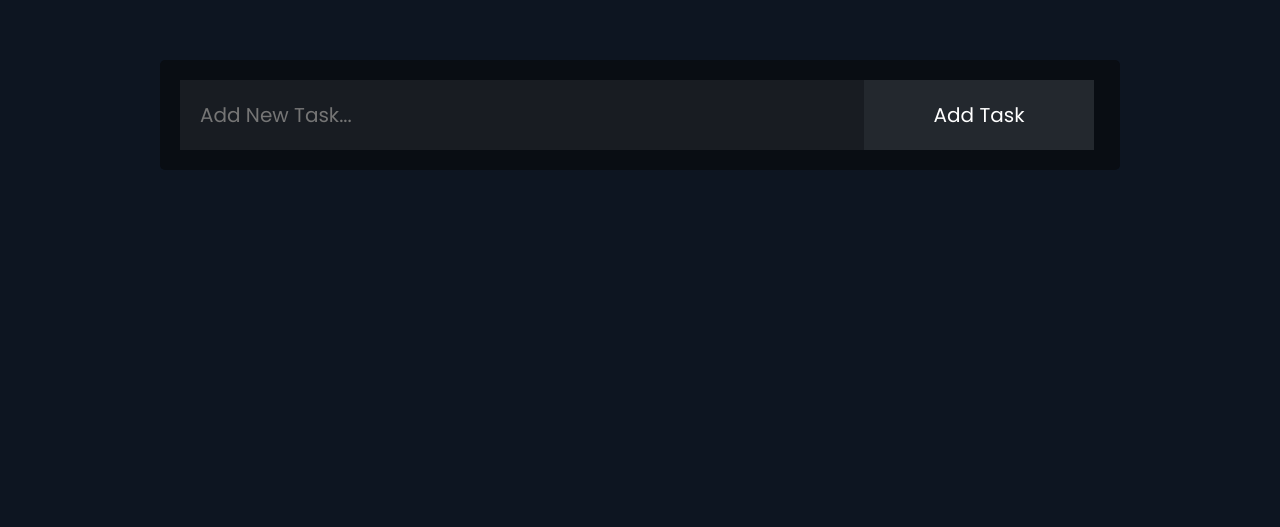
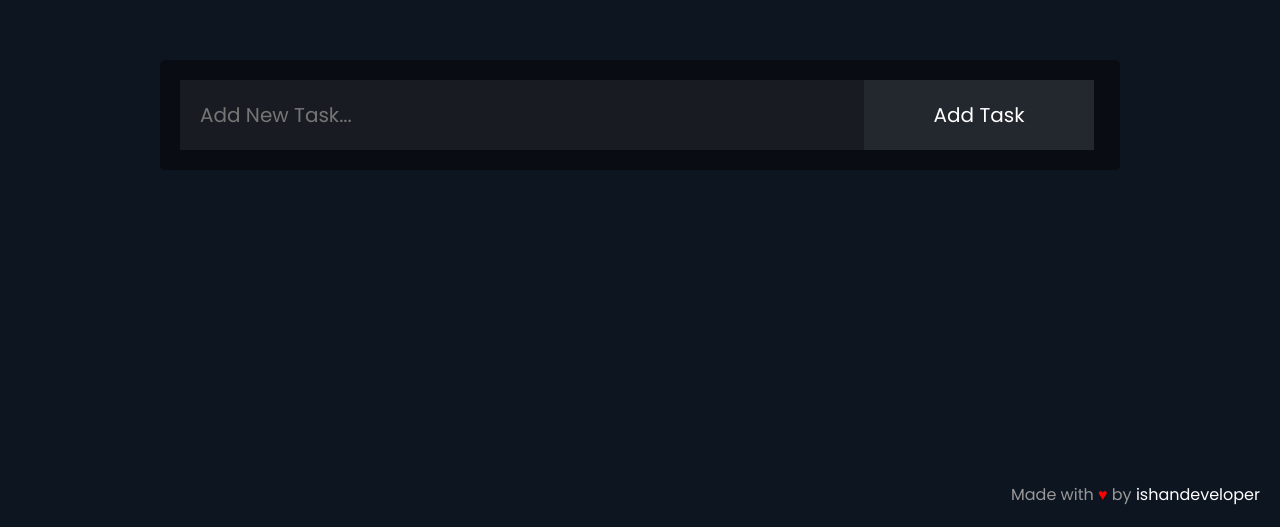
Before and after one commit to ishandeveloper/Todo-React, a React (Create React App) app: page / in a window 1280 px wide. Shown: the part 273-800 px from the top of the page. Built offline with nearby package versions, Linux system fonts and the light colour scheme.

Commit message:
Added Credits

```diff
--- a/src/app.jsx
+++ b/src/app.jsx
@@ -1,11 +1,14 @@
 import React from "react";
 import Form from "./components/form";
-// import List from './components/list';
+import Footer from './components/footer';
+
 function App() {
   return (
-    <div className="todo-table">
+    <div>
+        <div className="todo-table">
       <Form />
-      {/* <List/> */}
+    </div>
+    <Footer/>
     </div>
   );
 }
```
